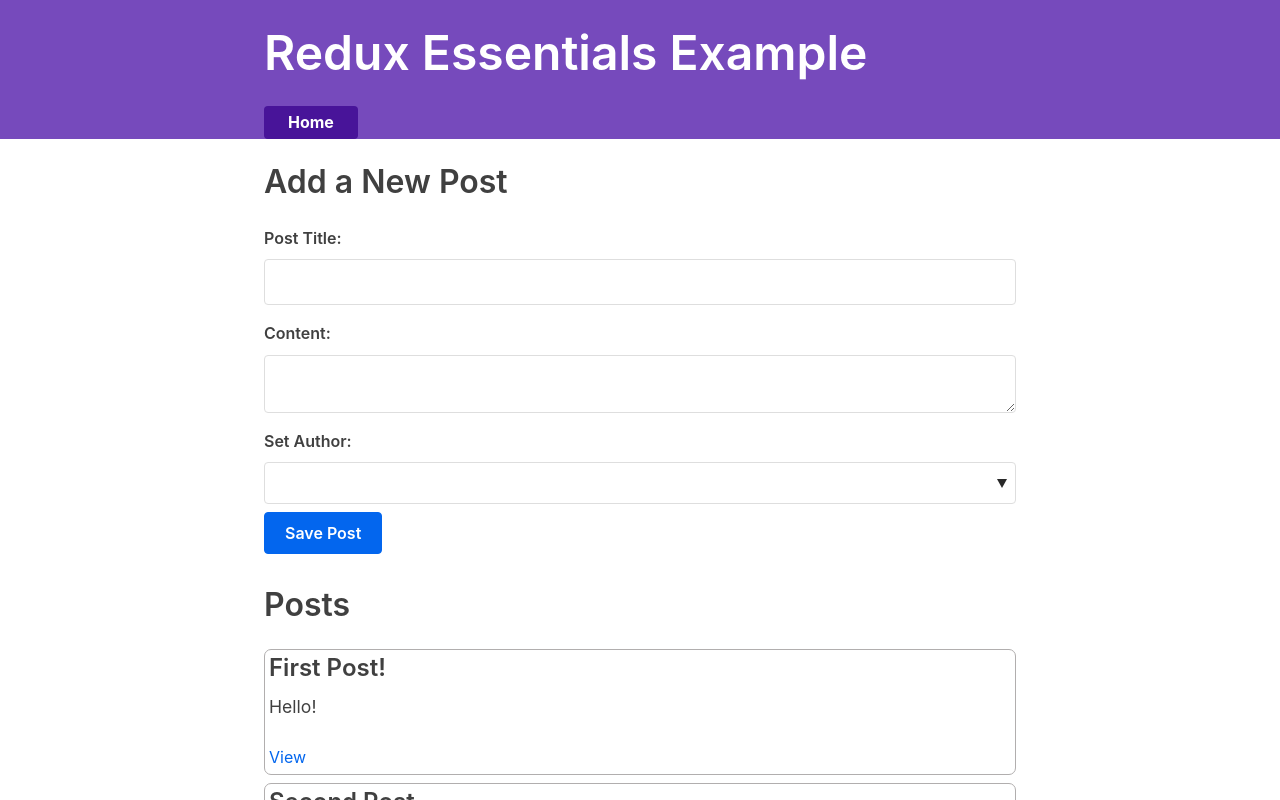
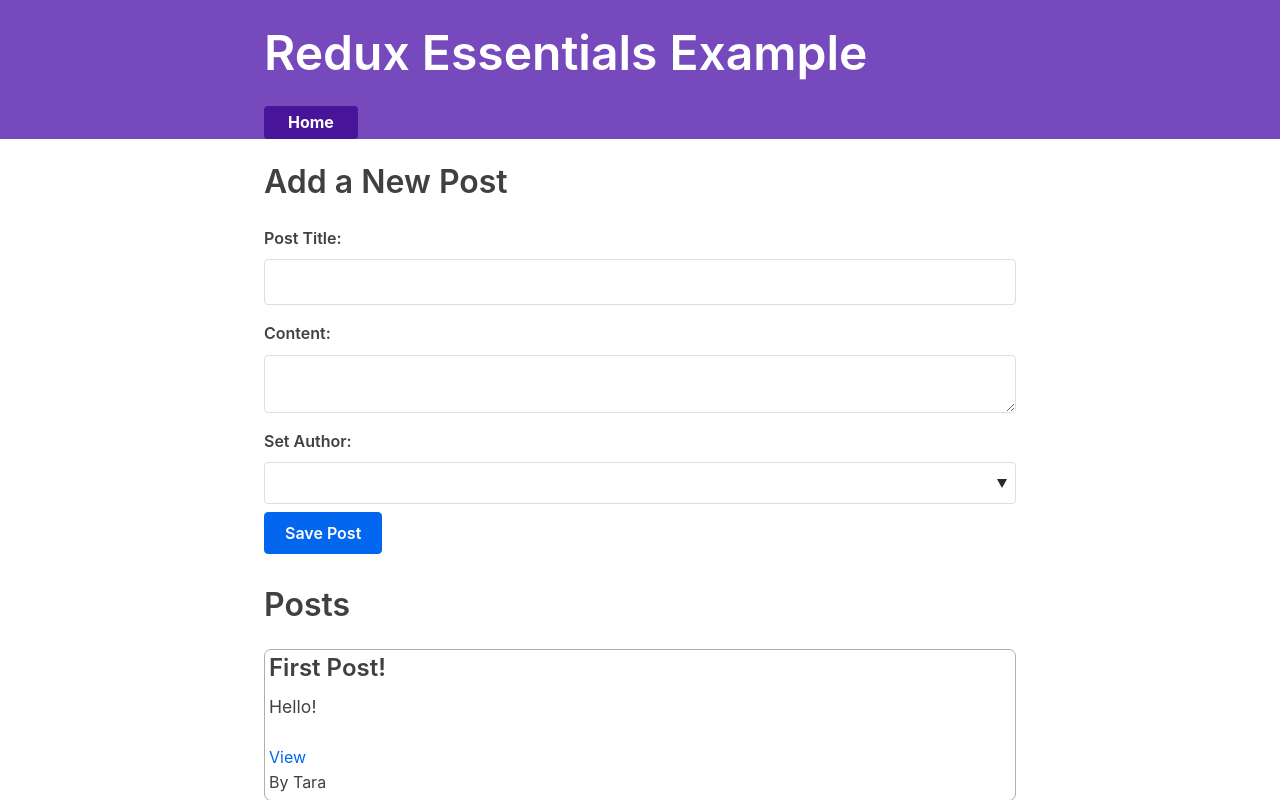
Before and after one commit to tian142/redux-essentials-using-redux-data-full, a React (Create React App) app: page / in a window 1280 px wide. Shown: the top 800 px of the page. Built offline with nearby package versions, Linux system fonts and the light colour scheme; what miragejs, txtgen would draw is missing.

Commit message:
displayed author in PostList

```diff
--- a/src/features/posts/PostAuthor.js
+++ b/src/features/posts/PostAuthor.js
@@ -7,5 +7,5 @@
     state.users.find((user) => user.id === userId)
   )
 
-  return <div>{author ? author.name : 'Unknown Author'}</div>
+  return <div>By {author ? author.name : 'Unknown Author'}</div>
 }
--- a/src/features/posts/PostsList.js
+++ b/src/features/posts/PostsList.js
@@ -1,6 +1,7 @@
 import React from 'react'
 import { useSelector } from 'react-redux'
 import { Link } from 'react-router-dom'
+import { PostAuthor } from './PostAuthor'
 
 export const PostsList = () => {
   const posts = useSelector((state) => state.posts)
@@ -10,6 +11,7 @@
       <h3>{post.title}</h3>
       <p className="post-content">{post.content.substring(0, 100)}</p>
       <Link to={`/post/${post.id}`}>View</Link>
+      <PostAuthor userId={post.author} />
     </article>
   ))
 
```
